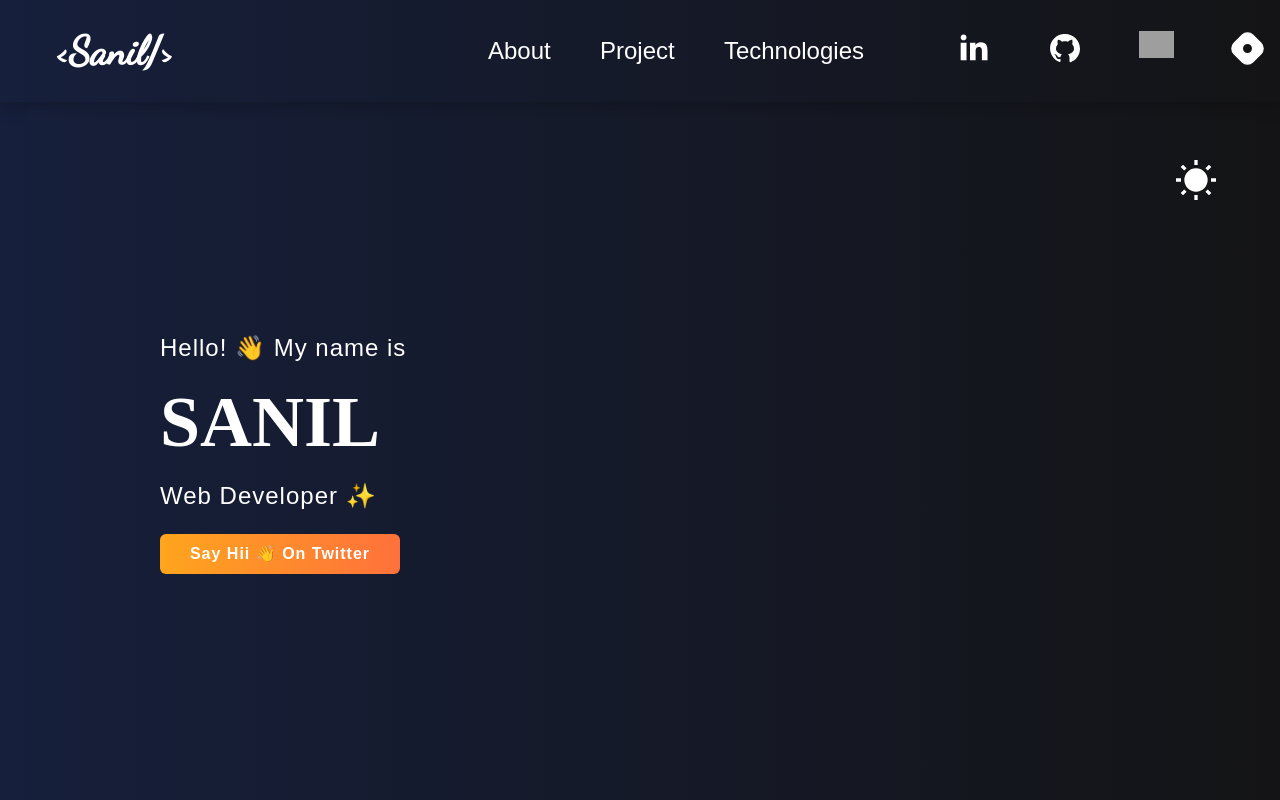
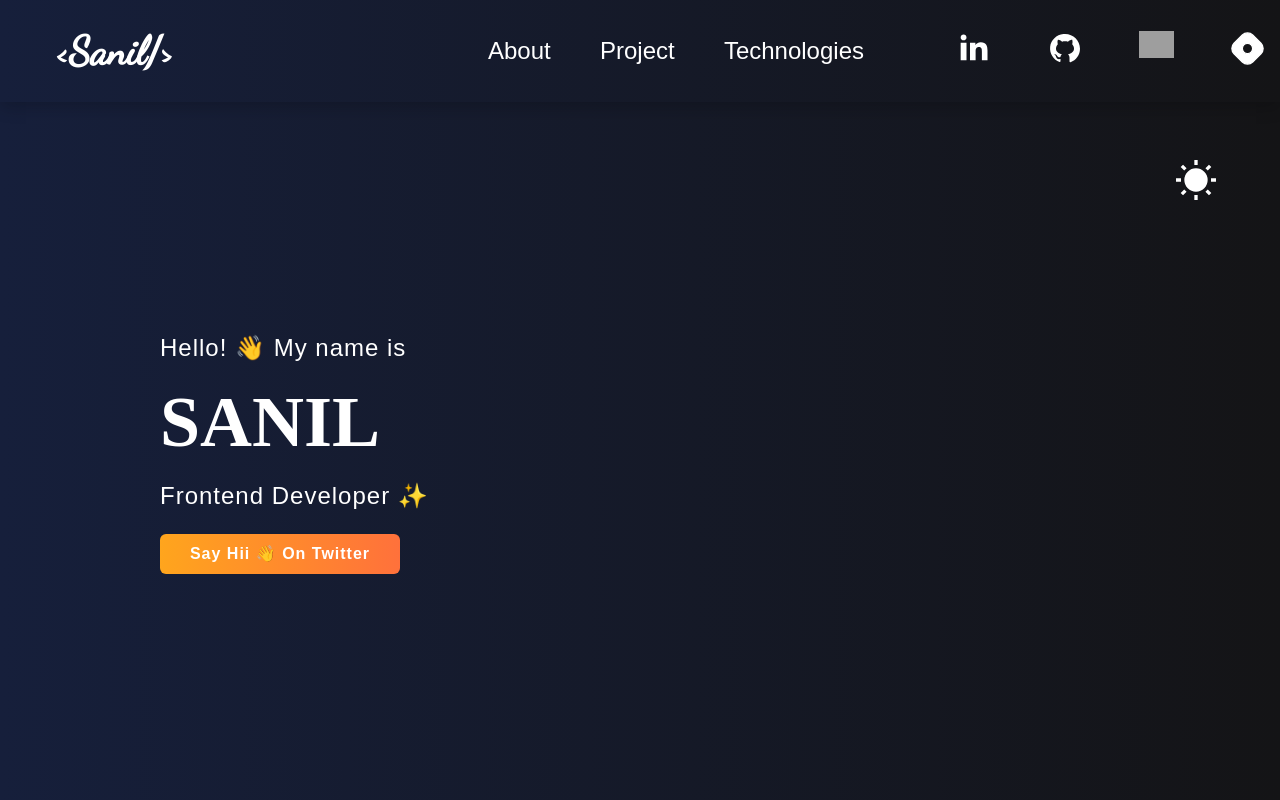
Before and after one commit to shivam08022002/PortfolioShivam, a React (Create React App) app: page / in a window 1280 px wide. Shown: the top 800 px of the page. Built offline with nearby package versions, Linux system fonts and the light colour scheme; grey boxes are pictures that could not be loaded; a web font is replaced by a local one.

Commit message:
text change in home page

```diff
--- a/src/component/Header.js
+++ b/src/component/Header.js
@@ -69,7 +69,7 @@ function Header(props) {
                 <div className="col-1">
                     <p>Hello! 👋 My name is </p>
                     <h1 className="name">SANIL</h1>
-                    <p>Web <span>Developer</span> ✨</p>
+                    <p>Frontend <span>Developer</span> ✨</p>
                     <a href="https://twitter.com/Sanil011" rel="noreferrer" target="_blank" >
                         <button className="btn btn-color">say hii 👋 on twitter</button>
                     </a>
```
